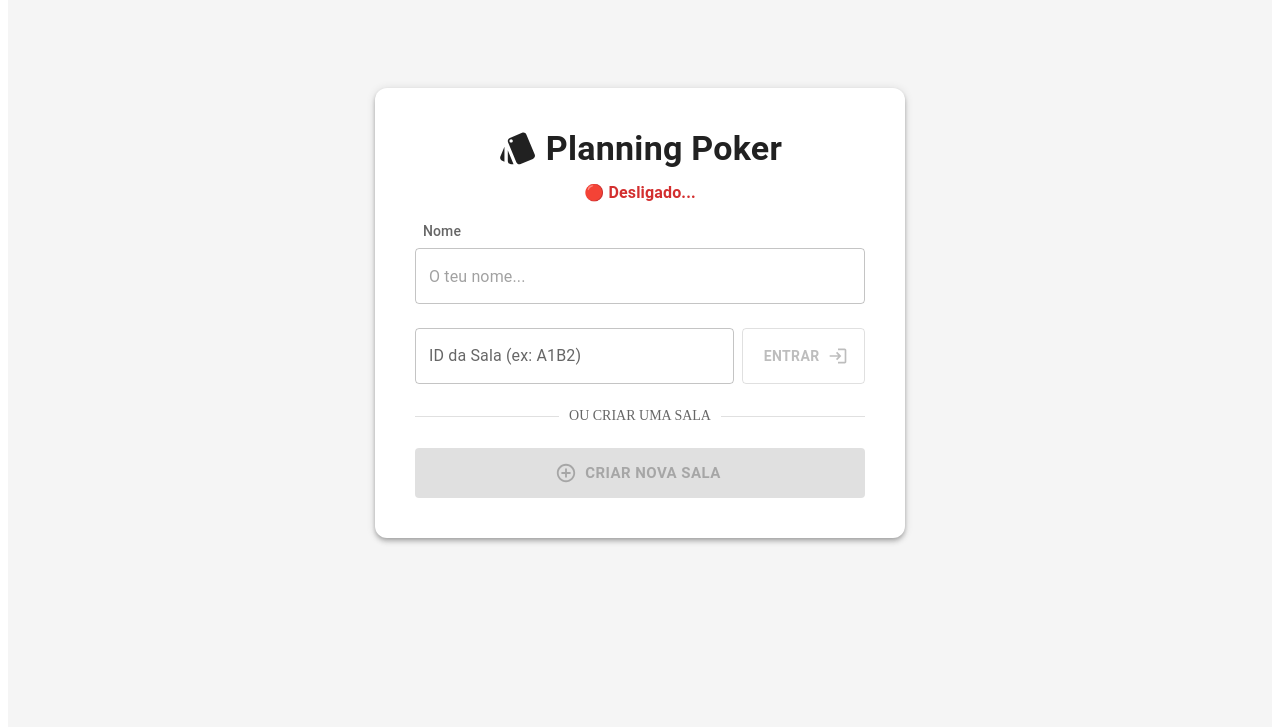
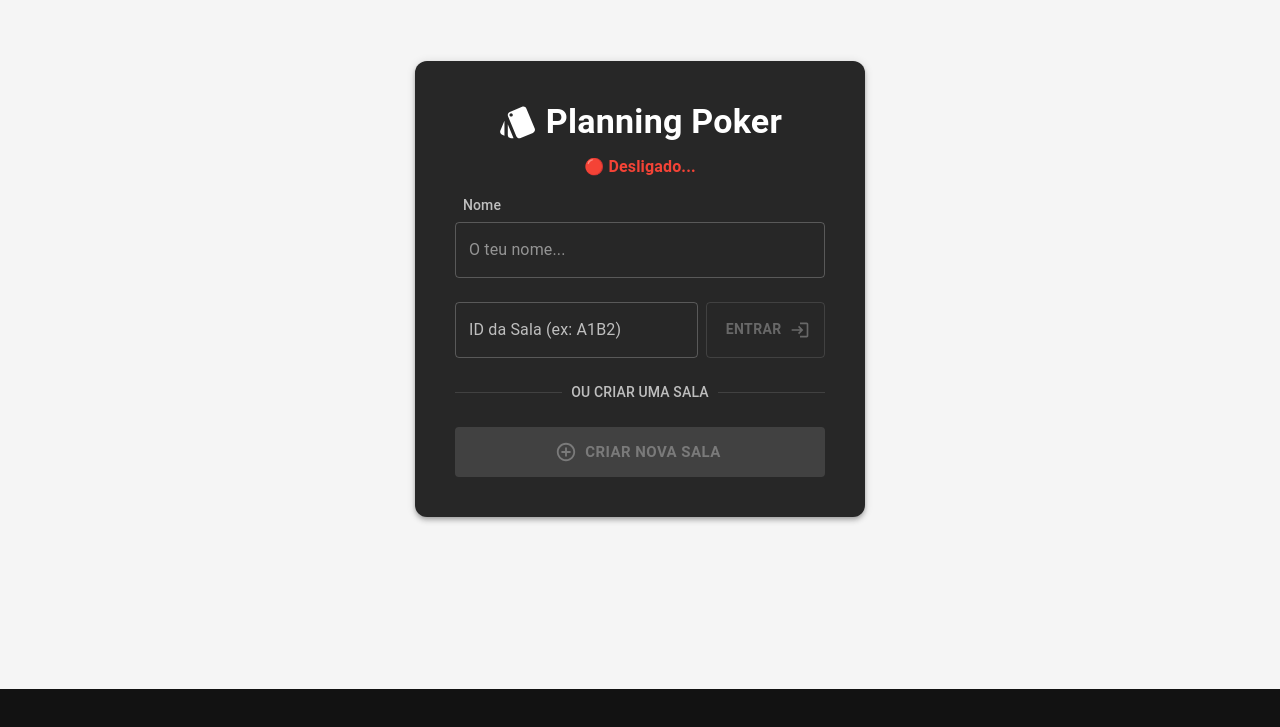
Before and after one commit to eugeogeo/planning-poker, a React (Vite) app: page / in a window 1280 px wide. Shown: the part 111-838 px from the top of the page. After the commit the page ends 800 px from the top, so only its background shows below. Built offline with nearby package versions, Linux system fonts and the light colour scheme; no server answers.

Commit message:
feat: separando routes

```diff
--- a/src/App.tsx
+++ b/src/App.tsx
@@ -1,17 +1,18 @@
-import { Route, Routes } from 'react-router-dom';
-import Home from './pages/Home/Home';
-import Room from './pages/Rooms/Room';
+import { ThemeProvider, createTheme, CssBaseline } from '@mui/material';
+import AppRoutes from './pages/routes'; // Importa as rotas que acabamos de corrigir
 
-// Componentes temporários (se você ainda não criou os reais)
-const NotFound = () => <h1>404 - Página não encontrada</h1>;
+const darkTheme = createTheme({
+  palette: {
+    mode: 'dark',
+  },
+});
 
 function App() {
   return (
-    <Routes>
-      <Route path="/" element={<Home />} />
-      <Route path="/room/:roomId" element={<Room />} />
-      <Route path="*" element={<NotFound />} />
-    </Routes>
+    <ThemeProvider theme={darkTheme}>
+      <CssBaseline />
+      <AppRoutes />
+    </ThemeProvider>
   );
 }
 
--- a/src/main.tsx
+++ b/src/main.tsx
@@ -1,4 +1,4 @@
-import { BrowserRouter } from 'react-router-dom'; // Importe isso
+import { BrowserRouter } from 'react-router-dom';
 import App from './App';
 import { SocketProvider } from './context/SocketContext';
 import { createRoot } from 'react-dom/client';
--- /dev/null
+++ b/src/pages/routes/index.tsx
@@ -0,0 +1,14 @@
+import { Route, Routes } from 'react-router-dom';
+import Home from '../Home/Home';
+import Room from '../Rooms/Room';
+
+const AppRoutes = () => {
+  return (
+    <Routes>
+      <Route path="/" element={<Home />} />
+      <Route path="/room/:roomId" element={<Room />} />
+    </Routes>
+  );
+};
+
+export default AppRoutes;
```
